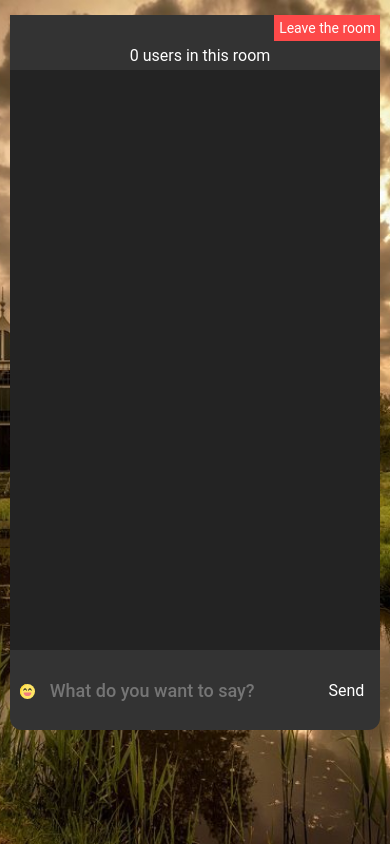
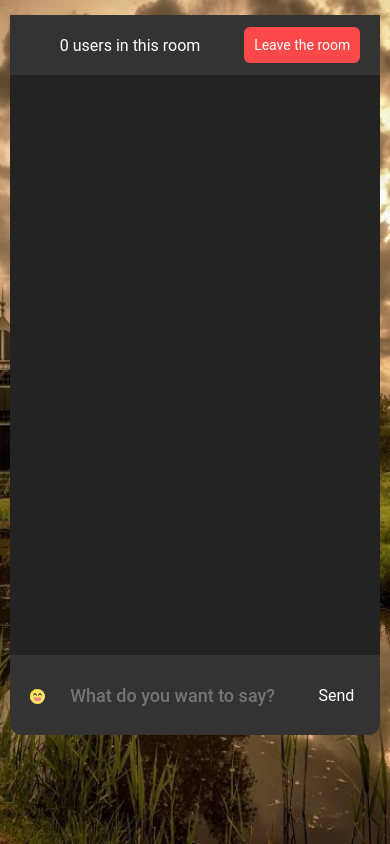
Before and after one commit to NazarLyubchinsky/socket_client, a React (Create React App) app: page /chat in a window 390 px wide. Built offline with nearby package versions, Linux system fonts and the light colour scheme; no server answers.

Commit message:
fix adaptive

```diff
--- a/src/components/Messages.jsx
+++ b/src/components/Messages.jsx
@@ -1,6 +1,6 @@
 import React from "react";
 
-import s from "../styles/Messages.module.css";
+import s from "../styles/Messages.module.scss";
 
 const Messages = ({ messages, name }) => {
 	return (
--- a/src/styles/Chat.module.scss
+++ b/src/styles/Chat.module.scss
@@ -1,5 +1,12 @@
+$chat-bg-image: url("../images/BG.jpg");
+$primary-color: #fff;
+$secondary-color: #333;
+$accent-color: rgb(253, 73, 73);
+$scrollbar-track-color: #f4f4f4;
+$scrollbar-thumb-color: #666666;
+
 .chat {
-	background-image: url("../images/BG.jpg");
+	background-image: $chat-bg-image;
 	background-position: center;
 	background-size: cover;
 	width: 100%;
@@ -9,27 +16,32 @@
 .wrap {
 	margin: 0 auto;
 	width: 90%;
-	min-height: 100vh;
+	height: 100vh;
 	display: flex;
 	align-items: center;
 	flex-direction: column;
-	color: #fff;
+	color: $primary-color;
 	padding: 15px 0;
+
+	@media only screen and (max-width: 500px) {
+		width: 95%;
+	}
 }
 
 .header {
 	width: 100%;
-	color: #fff;
-	background: #333;
+	color: $primary-color;
+	background: $secondary-color;
 	display: flex;
 	align-items: center;
 	justify-content: space-between;
 	padding: 0 20px;
-}
-.header__top {
+
+	&__top {
 		display: flex;
 		align-items: center;
 		gap: 30px;
+	}
 }
 
 .title {
@@ -45,20 +57,20 @@
 }
 
 .left {
-	background: rgb(253, 73, 73);
+	background: $accent-color;
 	border-radius: 6px;
 	font-size: 14px;
 	padding: 10px;
-	color: #fff;
+	color: $primary-color;
 	cursor: pointer;
 }
 
 .form {
-	color: #fff;
+	color: $primary-color;
 	width: 100%;
 	display: flex;
 	align-items: center;
-	background: rgb(51, 51, 51);
+	background: $secondary-color;
 	justify-content: space-between;
 	height: 80px;
 	padding: 0 20px;
@@ -69,108 +81,70 @@
 .input {
 	flex-grow: 1;
 	height: 100%;
-}
 
-.input input {
+	input {
 		width: 100%;
 		height: 100%;
-	color: #fff;
+		color: $primary-color;
 		font-size: 18px;
 		font-weight: 500;
+	}
 }
 
 .button {
 	text-align: center;
-}
 
-.button button {
+	button {
 		min-height: 70px;
 		cursor: pointer;
 	}
 	.buttonSub {
-	color: #fff;
+		color: $primary-color;
 	}
 	.activeButton {
 		color: blue;
+	}
 }
 
 .messages {
 	flex-grow: 1;
 	width: 100%;
-	color: #fff;
+	color: $primary-color;
 	font-size: 18px;
 	background: rgb(35, 35, 35);
 	padding: 32px;
 	max-height: 580px;
 	overflow-y: auto;
-}
 
-.scrollable::-webkit-scrollbar {
+	&.scrollable::-webkit-scrollbar {
 		width: 2px;
 	}
 
-.scrollable::-webkit-scrollbar-thumb {
-	background-color: #666666;
+	&.scrollable::-webkit-scrollbar-thumb {
+		background-color: $scrollbar-thumb-color;
 	}
 
-.scrollable::-webkit-scrollbar-track {
-	background-color: #f4f4f4;
+	&.scrollable::-webkit-scrollbar-track {
+		background-color: $scrollbar-track-color;
+	}
 }
 
 .emoji {
 	width: 40px;
 	cursor: pointer;
 	position: relative;
+
+	img {
+		vertical-align: middle;
 	}
-
-.emoji img {
-	vertical-align: middle;
 }
 
 .emojies {
 	position: absolute;
 	left: 22px;
 	bottom: 31px;
-}
 
-@media only screen and (max-width: 500px) {
-	.wrap {
-		width: 95%;
-	}
-}
-
-@media only screen and (max-width: 400px) {
-	.form {
-		padding: 0 10px;
-	}
-	.emoji {
-		width: 28px;
-	}
-	.left {
-		padding: 5px;
-		border-radius: 0;
-	}
-	.header {
-		padding: 0 10px;
-		flex-direction: column-reverse;
-		padding-right: 0;
-	}
-	.header__top {
-		margin: 5px 0;
-	}
-	.header__bottom {
-		display: flex;
-		justify-content: flex-end;
-		width: 100%;
-	}
-	.title {
-		position: absolute;
-		top: 0;
-		left: 22px;
-	}
-}
 	@media only screen and (max-width: 360px) {
-	.emojies {
 		left: 10px;
 	}
 }
--- a/src/styles/Main.module.scss
+++ b/src/styles/Main.module.scss
@@ -1,4 +1,5 @@
-/*  */
+$primary-color: #fff;
+$secondary-color: #0d49d7;
 
 .header {
 	position: fixed;
@@ -14,12 +15,12 @@
 	.nav {
 		a {
 			text-decoration: none;
-			color: #fff;
+			color: $primary-color;
 			font-size: 20px;
 			font-weight: 600;
 
 			&:hover {
-				border-bottom: 4px solid #fff;
+				border-bottom: 4px solid $primary-color;
 				transition: 0.5s;
 			}
 		}
@@ -63,7 +64,7 @@
 	.logo {
 		position: relative;
 		text-decoration: none;
-		color: #fff;
+		color: $primary-color;
 		font-size: 3em;
 		font-weight: 700;
 		top: -40px;
@@ -78,7 +79,7 @@
 	h2 {
 		font-size: 4.5em;
 		text-align: center;
-		color: #fff;
+		color: $primary-color;
 		letter-spacing: 10px;
 		line-height: 100px;
 	}
@@ -86,14 +87,14 @@
 	h3 {
 		font-size: 3em;
 		text-align: center;
-		color: #fff;
+		color: $primary-color;
 	}
 
 	p {
 		margin-top: 20px;
 		text-align: center;
 		font-size: 1.5em;
-		color: #fff;
+		color: $primary-color;
 		padding: 0 10px;
 	}
 
@@ -105,7 +106,7 @@
 
 		.fa_brands {
 			margin-left: 20px;
-			color: #fff;
+			color: $primary-color;
 			opacity: 0.7;
 			transition: opacity 0.2s ease-in;
 
@@ -123,7 +124,7 @@
 	backdrop-filter: blur(10px);
 
 	::placeholder {
-		color: #fff;
+		color: $primary-color;
 		font-size: 18px;
 	}
 
@@ -131,7 +132,7 @@
 		font-size: 32px;
 		line-height: 48px;
 		text-align: center;
-		color: #fff;
+		color: $primary-color;
 	}
 
 	.form {
@@ -149,12 +150,12 @@
 			.input {
 				width: 100%;
 				height: 100%;
-				color: #fff;
+				color: $primary-color;
 				text-indent: 20px;
 				font-size: 16px;
 				border: none;
 				outline: none;
-				border-bottom: 2px solid #fff;
+				border-bottom: 2px solid $primary-color;
 			}
 		}
 
@@ -162,10 +163,10 @@
 			cursor: pointer;
 			width: 100%;
 			height: 100%;
-			background: #0d49d7;
+			background: $secondary-color;
 			font-size: 16px;
 			font-weight: 700;
-			color: #fff;
+			color: $primary-color;
 			transition: opacity 0.2s ease-in;
 
 			&:hover {
@@ -272,7 +273,6 @@
 }
 
 @media only screen and (max-width: 450px) {
-
 	.header {
 		padding: 20px;
 	}
@@ -284,6 +284,7 @@
 	.login {
 		padding: 30px 12px;
 	}
+
 	.login {
 		.form {
 			.group {
--- a/src/styles/Messages.module.css
+++ /dev/null
@@ -1,51 +0,0 @@
-.messages {
-	display: flex;
-	flex-direction: column;
-	row-gap: 20px;
-}
-
-.message {
-	width: max-content;
-	display: flex;
-	flex-direction: column;
-	row-gap: 5px;
-	width: 100%;
-}
-
-.text {
-	padding: 10px;
-	border-radius: 12px;
-	font-size: 15px;
-	color: #fff;
-	word-wrap: break-word;
-	max-width: 50%;
-}
-
-.user {
-	font-size: 14px;
-	color: rgb(176, 176, 176);
-}
-
-.user {
-	align-items: flex-start;
-}
-
-.user .text {
-	background: #514c4c;
-}
-
-.user .user {
-	padding-left: 10px;
-}
-
-.me {
-	align-items: flex-end;
-}
-
-.me .text {
-	background: #0d49d7;
-}
-
-.me .user {
-	padding-right: 10px;
-}
--- /dev/null
+++ b/src/styles/Messages.module.scss
@@ -0,0 +1,56 @@
+$primaryColor: #0d49d7;
+$secondaryColor: #514c4c;
+$grayColor: rgb(176, 176, 176);
+$textColor: #fff;
+
+.messages {
+	display: flex;
+	flex-direction: column;
+	row-gap: 20px;
+
+	.message {
+		width: max-content;
+		display: flex;
+		flex-direction: column;
+		row-gap: 5px;
+		width: 100%;
+
+		.text {
+			padding: 10px;
+			border-radius: 12px;
+			font-size: 15px;
+			color: $textColor;
+			word-wrap: break-word;
+			max-width: 50%;
+		}
+
+		.user {
+			font-size: 14px;
+			color: $grayColor;
+		}
+
+		&.user {
+			align-items: flex-start;
+
+			.text {
+				background: $secondaryColor;
+			}
+
+			.user {
+				padding-left: 10px;
+			}
+		}
+
+		&.me {
+			align-items: flex-end;
+
+			.text {
+				background: $primaryColor;
+			}
+
+			.user {
+				padding-right: 10px;
+			}
+		}
+	}
+}
--- a/src/styles/main.css
+++ b/src/styles/main.css
@@ -1,5 +1,4 @@
 body {
-  /* background: rgb(99, 37, 169); */
 	font-size: 16px;
 	font-family: Rubik, Roboto, sans-serif;
 	padding: 0;
@@ -53,7 +52,5 @@ li {
 }
 
 .container {
-  /* width: 1440px; */
 	margin: 0 auto;
-  /* min-height: 100vh; */
 }
```
Lines whose indentation alone changed are shown as unchanged.
